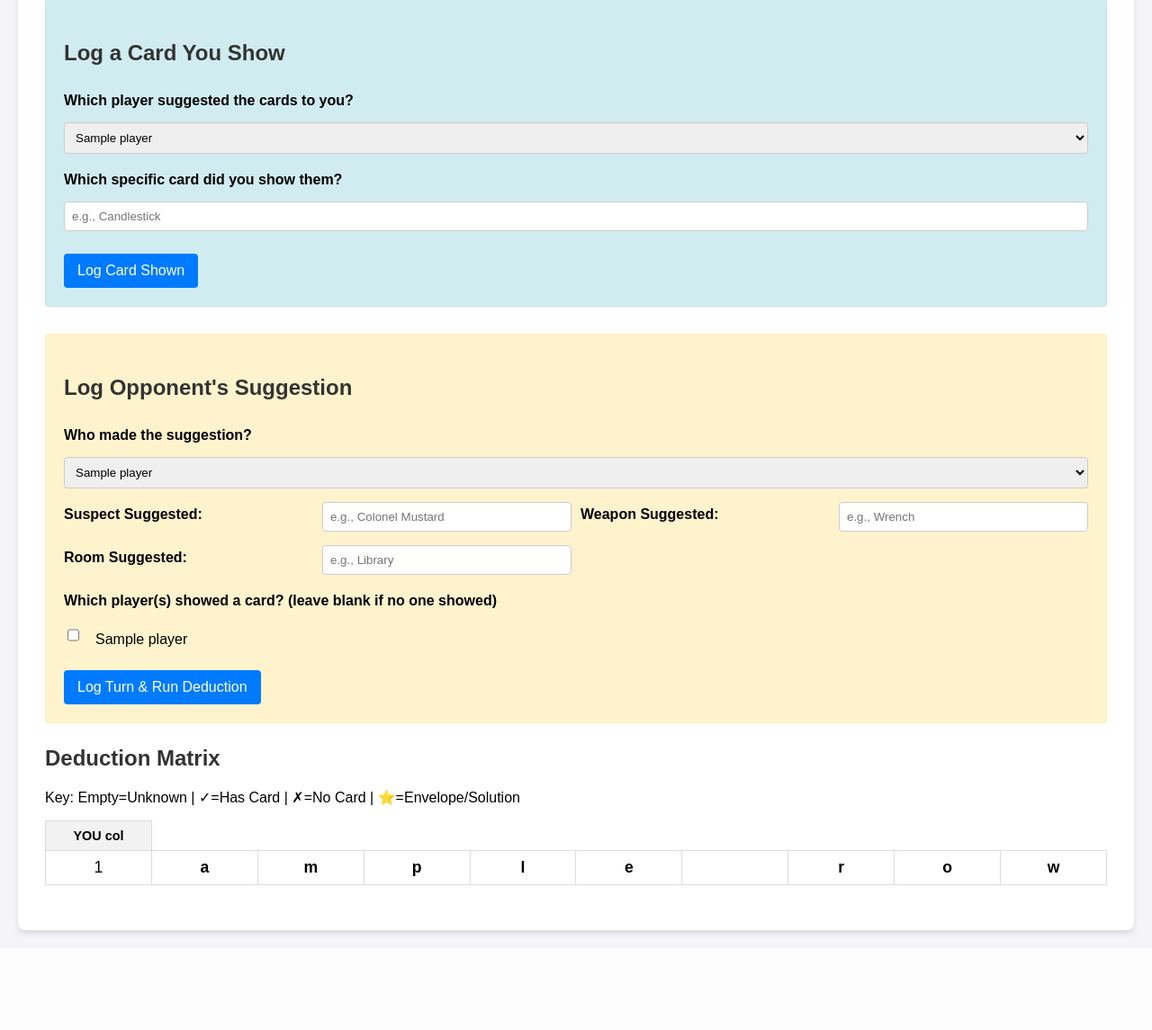
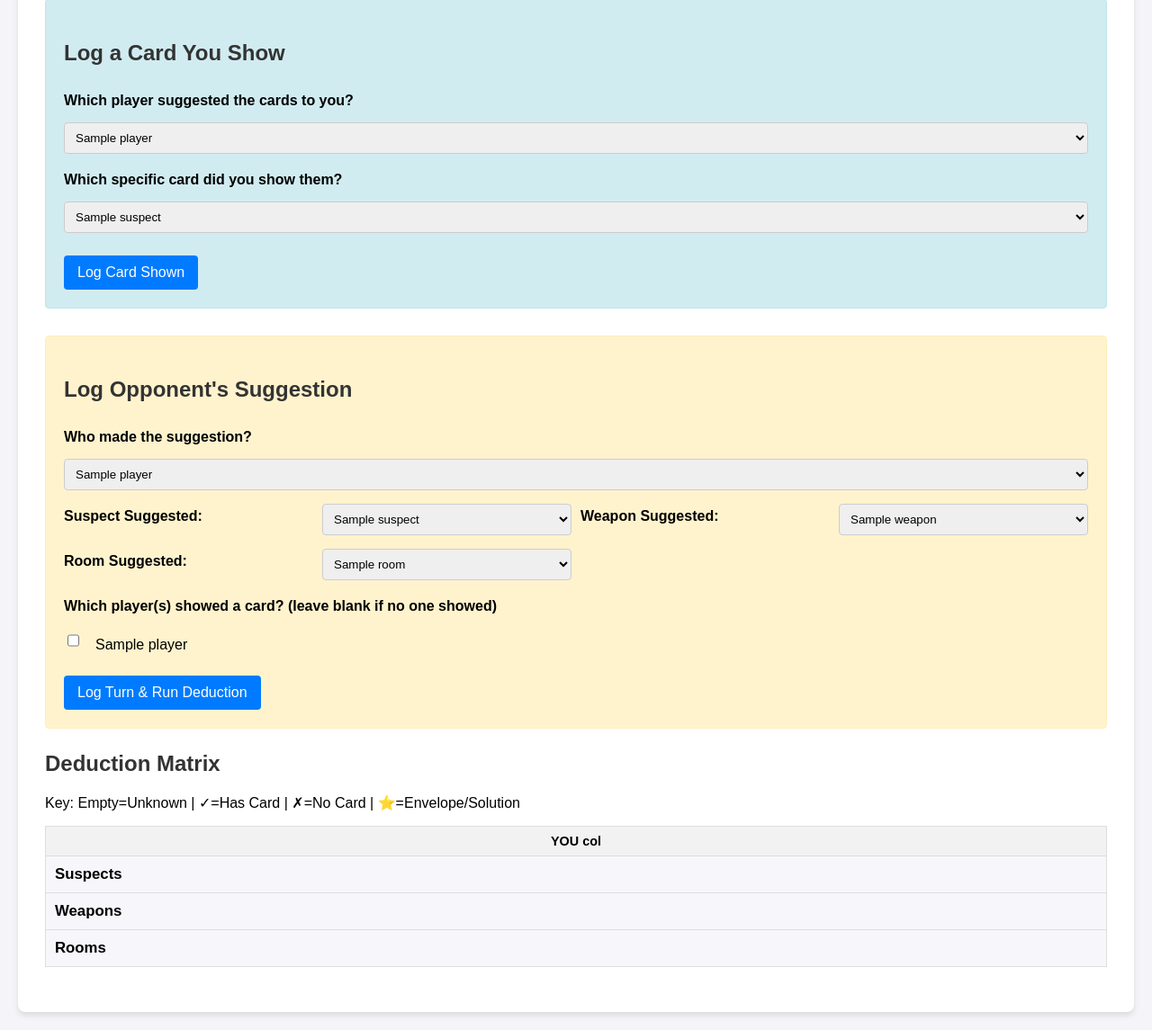
Before and after one commit to miafrattasio/clue-solver-app, a Flask app: template templates/game.html in a window 1280 px wide. Shown: the part 607-1752 px from the top of the page at 90% size. Before the commit the page ends 1648 px from the top, so only its background shows below. Run offline with Flask 3, Linux system fonts and the light colour scheme; the template is opened without the code that fills it: most values are stand-ins (such as "Sample title", 1, 10 or a date in 2020); lists and menus that the app fills with data are empty.

Commit message:
new features: updated table, changed typing to select,  and added mulit-select

```diff
--- a/app.py
+++ b/app.py
@@ -1,4 +1,3 @@
-# Imports remain the same
 from flask import Flask, render_template, request, session, redirect, url_for
 from clue_solver import ClueDeductionEngine, ORIGINAL_CARDS, MASTER_DETECTIVE_CARDS, HAS_CARD, NO_CARD
 
@@ -10,7 +9,7 @@ app = Flask(__name__)
 app.secret_key = os.environ.get('SECRET_KEY', 'your-default-secret-key')
 
 
-# Custom Encoder/Decoder remain the same
+
 class CustomEncoder(json.JSONEncoder):
     def default(self, obj):
         if isinstance(obj, ClueDeductionEngine):
@@ -40,29 +39,49 @@ def save_engine(engine):
 def index():
     engine = get_engine()
 
-    if request.method == 'POST':
-        if 'version' in request.form and engine is None:
-            # Setup logic remains the same
-            version = request.form.get('version')
-            card_sets = ORIGINAL_CARDS if version == 'original' else MASTER_DETECTIVE_CARDS
+    # When engine is not yet created we show the setup page
+    if engine is None:
+        # detect edition from form if submitted, otherwise default to 'original'
+        edition = request.form.get('version') if request.method == 'POST' else request.args.get('edition', 'original')
+        if edition not in ('original', 'master'):
+            edition = 'original'
 
-            user_name = request.form.get('user_name').strip()
-            other_players_input = request.form.get('other_players')
-            other_players = [p.strip() for p in other_players_input.split(',') if p.strip()]
+        # select the correct card sets
+        card_sets = ORIGINAL_CARDS if edition == 'original' else MASTER_DETECTIVE_CARDS
+        # create flat lists for template convenience
+        suspects = card_sets['Suspect']
+        weapons = card_sets['Weapon']
+        rooms = card_sets['Room']
 
-            player_names = [user_name] + other_players
-            hand_cards = [c.strip() for c in request.form.get('hand_cards').split(',') if c.strip()]
+        # If POST, initialize game
+        if request.method == 'POST' and 'version' in request.form:
+            try:
+                version = request.form.get('version')
+                card_sets_for_engine = ORIGINAL_CARDS if version == 'original' else MASTER_DETECTIVE_CARDS
 
-            engine = ClueDeductionEngine(player_names, card_sets, user_name)
-            engine.input_player_hand(hand_cards)
+                user_name = request.form.get('user_name').strip()
+                other_players_input = request.form.get('other_players')
+                other_players = [p.strip() for p in other_players_input.split(',') if p.strip()]
+                player_names = [user_name] + other_players
 
-            save_engine(engine)
-            return redirect(url_for('index'))
+                # getlist to read multi-select starting hand
+                hand_cards = request.form.getlist('hand_cards')
+                hand_cards = [c.strip() for c in hand_cards if c.strip()]
 
-    if engine is None:
-        return render_template('setup.html')
+                engine = ClueDeductionEngine(player_names, card_sets_for_engine, user_name)
+                engine.input_player_hand(hand_cards)
+
+                save_engine(engine)
+                return redirect(url_for('index'))
+            except Exception as e:
+
+                return render_template('setup.html', edition=edition, suspects=suspects, weapons=weapons, rooms=rooms)
+
+        # Render setup template with lists for dropdowns
+        return render_template('setup.html', edition=edition, suspects=suspects, weapons=weapons, rooms=rooms)
+
     else:
-        # --- Handle Opponent's Suggestion Log (Multiple Refuters Logic) ---
+        # Handle Opponent's Suggestion Log (Multiple Refuters Logic)
         if request.method == 'POST' and 'suggester' in request.form:
             try:
                 suggester = request.form['suggester'].lower()
@@ -79,7 +98,7 @@ def index():
                     for refuter_name in refuters:
                         engine.log_suggestion(suggester, suspect, weapon, room, refuter_name, True)
 
-                    # B. Handle Passers (Players who did NOT show a card)
+                    # B. Handle Passers
                     all_non_refuters = [p for p in engine.players if p != suggester and p not in refuters]
 
                     for passer in all_non_refuters:
@@ -87,7 +106,7 @@ def index():
                              engine._update_knowledge(card, passer.lower(), NO_CARD)
 
                 else:
-                    # C. Handle No Refuters (Suggestion went all the way around)
+                    #
                     engine.log.append("-> Elimination: Suggestion went all the way around. EVERY player must be marked NO CARD for these three cards.")
                     for player in engine.players:
                         for card in suggestion:
@@ -102,11 +121,13 @@ def index():
 
 
         # Get data for rendering
-        # NEW: The get_status_summary now returns the card history
         solution, header, table, possibilities, cards_shown_history = engine.get_status_summary()
         current_log = engine.log
         engine.log = []
         save_engine(engine)
+
+        # Build a mapping from card name -> table row for deterministic lookups in template
+        table_map = { row[0]: row for row in table }
 
         # Render the main game template
         return render_template(
@@ -117,13 +138,14 @@ def index():
             solution=solution,
             header=header,
             table=table,
+            table_map=table_map,
             possibilities=possibilities,
             log=current_log,
-            cards_shown_history=cards_shown_history # NEW: Passing history to the template
+            cards_shown_history=cards_shown_history
         )
 
 
-# --- Log Refute By User (Updated to track card shown) ---
+# Log Refute By User
 @app.route('/log_refute_by_user', methods=['POST'])
 def log_refute_by_user():
     engine = get_engine()
@@ -137,7 +159,7 @@ def log_refute_by_user():
         if card_shown in engine.all_cards:
             engine._update_knowledge(card_shown, engine.user_name, HAS_CARD)
 
-            # CRITICAL ADDITION: Record the card shown in the history tracker
+            # Record the card shown in the history tracker
             if suggester in engine.cards_shown_to_player:
                 if card_shown not in engine.cards_shown_to_player[suggester]:
                     engine.cards_shown_to_player[suggester].append(card_shown)
--- a/templates/game.html
+++ b/templates/game.html
@@ -38,6 +38,15 @@
         .history-table th { background-color: #f0f8ff; color: #333; }
         .history-table td { font-size: 0.95em; }
         .shown-card { background-color: #e2f0e2; padding: 2px 5px; border-radius: 3px; border: 1px solid #c3e6cb; display: inline-block; margin: 2px; }
+
+        /* Section title within table */
+        .matrix-section-title th {
+            text-align: left;
+            background: #f7f7fb;
+            font-weight: bold;
+            padding: 10px;
+            font-size: 1.05em;
+        }
     </style>
 </head>
 <body>
@@ -110,7 +119,23 @@
 
                 <div class="form-row full">
                     <label for="card_shown">Which specific card did you show them?</label>
-                    <input type="text" id="card_shown" name="card_shown" placeholder="e.g., Candlestick" required>
+                    <select id="card_shown" name="card_shown" required>
+                        <optgroup label="Suspects">
+                            {% for s in card_sets['Suspect'] %}
+                                <option value="{{ s }}">{{ s }}</option>
+                            {% endfor %}
+                        </optgroup>
+                        <optgroup label="Weapons">
+                            {% for w in card_sets['Weapon'] %}
+                                <option value="{{ w }}">{{ w }}</option>
+                            {% endfor %}
+                        </optgroup>
+                        <optgroup label="Rooms">
+                            {% for r in card_sets['Room'] %}
+                                <option value="{{ r }}">{{ r }}</option>
+                            {% endfor %}
+                        </optgroup>
+                    </select>
                 </div>
 
                 <button type="submit">Log Card Shown</button>
@@ -133,13 +158,25 @@
 
                 <div class="form-row">
                     <label for="suspect">Suspect Suggested:</label>
-                    <input type="text" id="suspect" name="suspect" placeholder="e.g., Colonel Mustard" required>
+                    <select id="suspect" name="suspect" required>
+                        {% for s in card_sets['Suspect'] %}
+                        <option value="{{ s }}">{{ s }}</option>
+                        {% endfor %}
+                    </select>
 
                     <label for="weapon">Weapon Suggested:</label>
-                    <input type="text" id="weapon" name="weapon" placeholder="e.g., Wrench" required>
+                    <select id="weapon" name="weapon" required>
+                        {% for w in card_sets['Weapon'] %}
+                        <option value="{{ w }}">{{ w }}</option>
+                        {% endfor %}
+                    </select>
 
                     <label for="room">Room Suggested:</label>
-                    <input type="text" id="room" name="room" placeholder="e.g., Library" required>
+                    <select id="room" name="room" required>
+                        {% for r in card_sets['Room'] %}
+                        <option value="{{ r }}">{{ r }}</option>
+                        {% endfor %}
+                    </select>
                 </div>
 
                 <div class="form-row full">
@@ -169,14 +206,49 @@
                 </tr>
             </thead>
             <tbody>
-                {% for row in table %}
+
+                <!-- Suspects -->
+                <tr class="matrix-section-title"><th colspan="{{ header|length }}">Suspects</th></tr>
+                {% for card in card_sets['Suspect'] %}
+                    {% set row = table_map.get(card) %}
+                    {% if row %}
                     <tr>
                         <td>{{ row[0] }}</td>
                         {% for status in row[1:] %}
                             <td class="symbol-cell" data-status="{{ status }}">{{ status }}</td>
                         {% endfor %}
                     </tr>
+                    {% endif %}
                 {% endfor %}
+
+                <!-- Weapons -->
+                <tr class="matrix-section-title"><th colspan="{{ header|length }}">Weapons</th></tr>
+                {% for card in card_sets['Weapon'] %}
+                    {% set row = table_map.get(card) %}
+                    {% if row %}
+                    <tr>
+                        <td>{{ row[0] }}</td>
+                        {% for status in row[1:] %}
+                            <td class="symbol-cell" data-status="{{ status }}">{{ status }}</td>
+                        {% endfor %}
+                    </tr>
+                    {% endif %}
+                {% endfor %}
+
+                <!-- Rooms -->
+                <tr class="matrix-section-title"><th colspan="{{ header|length }}">Rooms</th></tr>
+                {% for card in card_sets['Room'] %}
+                    {% set row = table_map.get(card) %}
+                    {% if row %}
+                    <tr>
+                        <td>{{ row[0] }}</td>
+                        {% for status in row[1:] %}
+                            <td class="symbol-cell" data-status="{{ status }}">{{ status }}</td>
+                        {% endfor %}
+                    </tr>
+                    {% endif %}
+                {% endfor %}
+
             </tbody>
         </table>
 
```
Also changed, not shown: clue_solver.py (+48 -22 lines), templates/setup.html (+22 -4 lines), 2 other files. Lines whose indentation alone changed are shown as unchanged.
